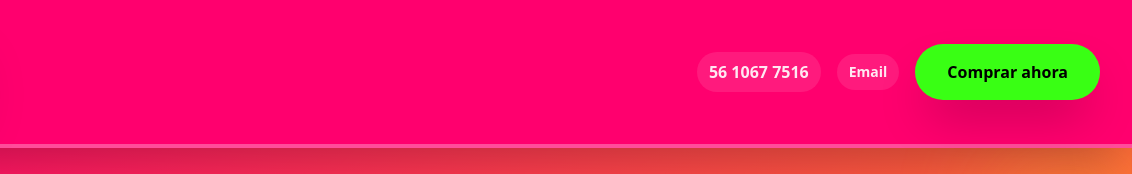
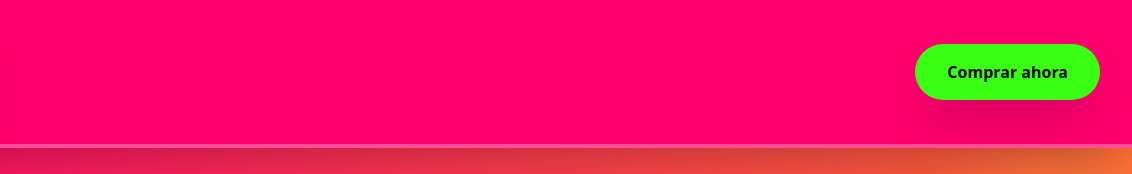
Before and after one commit to frontenddeveloper2025dev/calcetinesvivos, a website: page index.html in a window 1280 px wide. Shown: the top 174 px of the page, 148-1280 px from the left. Drawn offline with nearby package versions, Linux system fonts and the light colour scheme.

Commit message:
Add changes

```diff
--- a/index.html
+++ b/index.html
@@ -264,17 +264,7 @@
               />
             </div>
             <div class="flex items-center gap-2 sm:gap-4">
-              <a
-                href="tel:5610677516"
-                class="hidden md:flex items-center gap-2 text-white/90 hover:text-white transition-colors font-bold text-sm lg:text-base bg-white/10 px-3 py-2 rounded-full"
-              >
-                <span>56 1067 7516</span>
-              </a>
-              <a
-                href="mailto:hola@calcetinesvivos.com"
-                class="hidden lg:flex items-center gap-2 text-white/90 hover:text-white transition-colors font-bold text-sm bg-white/10 px-3 py-2 rounded-full"
-              >
-                <span>Email</span>
+
               </a>
               <button
                 class="btn-primary px-4 sm:px-6 lg:px-8 py-2 sm:py-3 lg:py-4 rounded-full font-black text-xs sm:text-sm lg:text-base shadow-2xl transform hover:scale-105 transition-transform"
```
